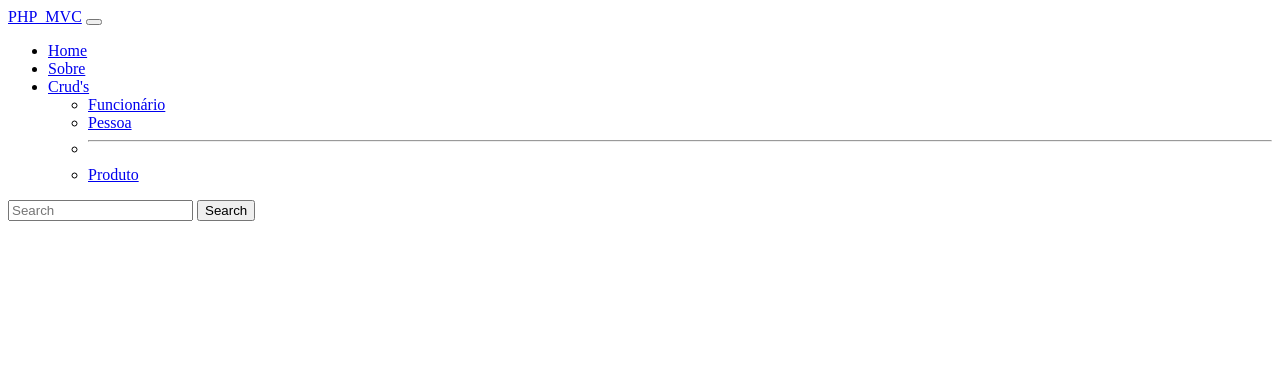
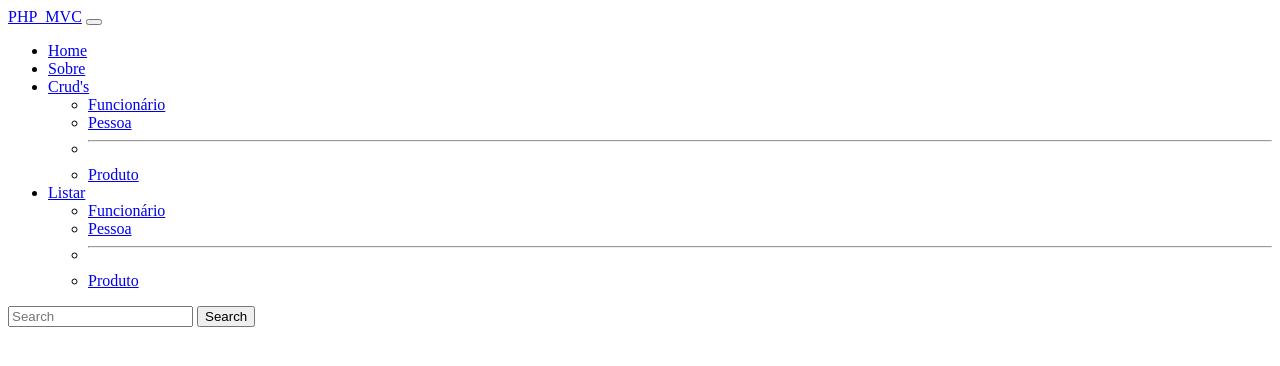
Before and after one commit to gaboliveiradev/app-crud-mvc, a PHP site: page /View/includes/cabecalho.php in a window 1280 px wide. Shown: the top 366 px of the page. Run offline with PHP 8.4, Linux system fonts and the light colour scheme.

Commit message:
add o dropdown de listar no cabeçalho

```diff
--- a/View/includes/cabecalho.php
+++ b/View/includes/cabecalho.php
@@ -23,6 +23,17 @@
             <li><a class="dropdown-item" href="/produto/form">Produto</a></li>
           </ul>
         </li>
+        <li class="nav-item dropdown">
+          <a class="nav-link dropdown-toggle" href="#" id="navbarDropdown" role="button" data-bs-toggle="dropdown" aria-expanded="false">
+            Listar
+          </a>
+          <ul class="dropdown-menu" aria-labelledby="navbarDropdown">
+            <li><a class="dropdown-item" href="/funcionario">Funcionário</a></li>
+            <li><a class="dropdown-item" href="/pessoa">Pessoa</a></li>
+            <li><hr class="dropdown-divider"></li>
+            <li><a class="dropdown-item" href="/produto">Produto</a></li>
+          </ul>
+        </li>
       </ul>
       <form class="d-flex">
         <input class="form-control me-2" type="search" placeholder="Search" aria-label="Search">
```
